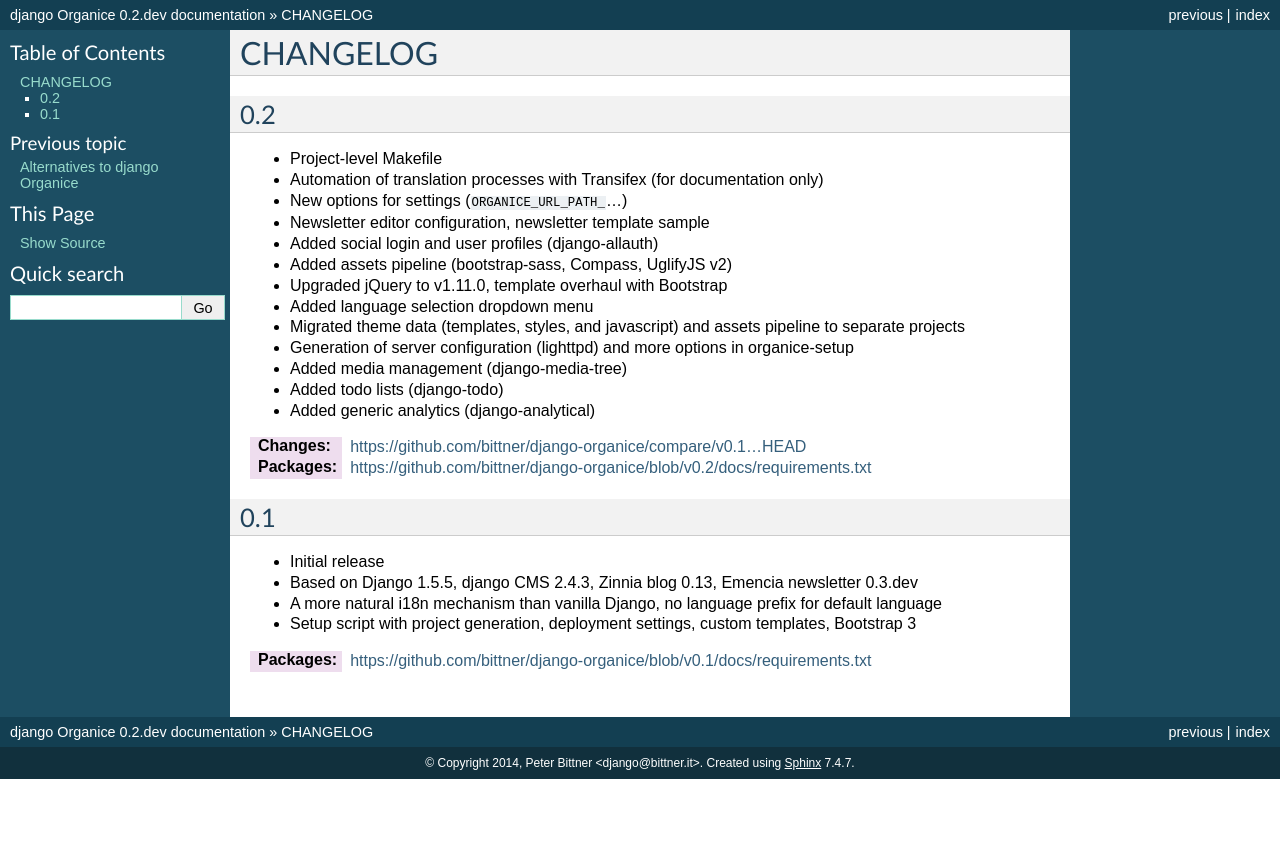
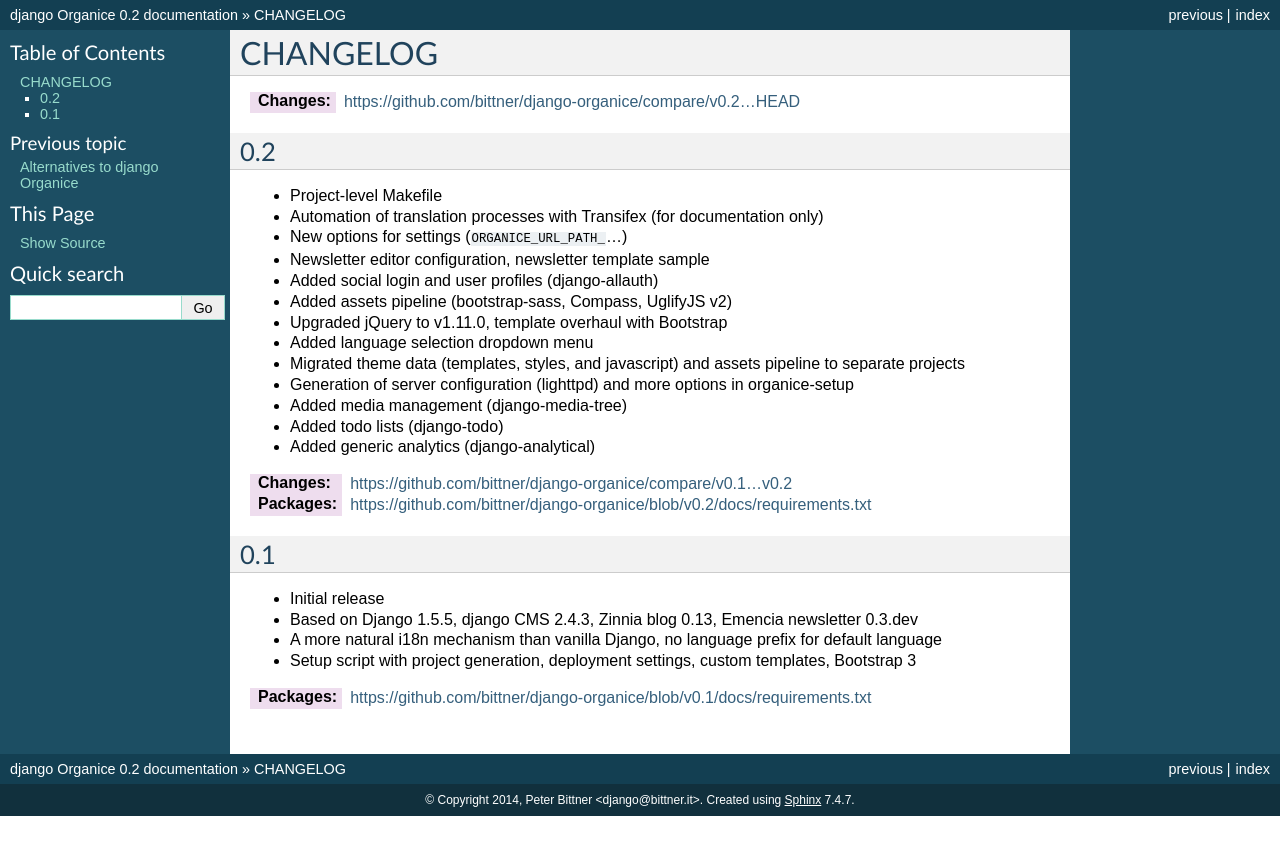
Before and after one commit to Organice/django-organice, a Sphinx documentation site: the page built from docs/changelog.rst, in a window 1280 px wide. Shown: the top 855 px of the page. Built offline with Sphinx 7.4.7, drawn with Linux system fonts in a browser that asks for light colours.

Commit message:
Release version 0.2
Updated documentation and docs requirements

```diff
--- a/docs/changelog.rst
+++ b/docs/changelog.rst
@@ -1,6 +1,8 @@
 =========
 CHANGELOG
 =========
+
+:Changes: https://github.com/bittner/django-organice/compare/v0.2...HEAD
 
 0.2
 ===
@@ -20,7 +22,7 @@
 - Added todo lists (django-todo)
 - Added generic analytics (django-analytical)
 
-:Changes: https://github.com/bittner/django-organice/compare/v0.1...HEAD
+:Changes: https://github.com/bittner/django-organice/compare/v0.1...v0.2
 :Packages: https://github.com/bittner/django-organice/blob/v0.2/docs/requirements.txt
 
 0.1
--- a/organice/__init__.py
+++ b/organice/__init__.py
@@ -12,7 +12,7 @@
 # See the License for the specific language governing permissions and
 # limitations under the License.
 
-__version__ = '0.2.dev'
+__version__ = '0.2'
 __revision__ = '<<--git-commit-hash-->>'
 
 __author__ = 'Peter Bittner'
```
Also changed, not shown: docs/requirements.txt (+21 -10 lines).
